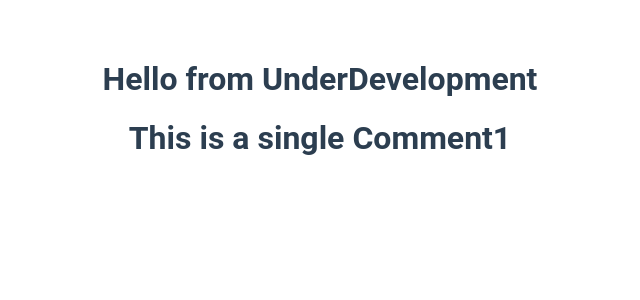
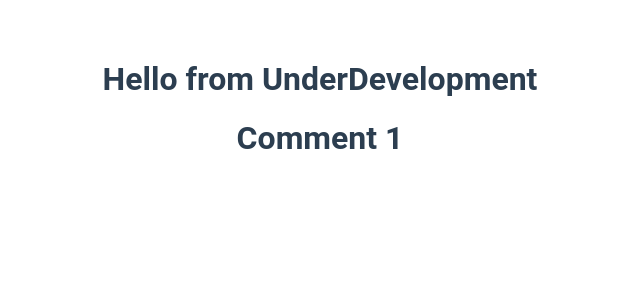
Before and after one commit to jwhittle933/UnderDevelopmentUI, a Vue app: page /#/comment/1 in a window 1280 px wide. Shown: the top 300 px of the page, without its empty margins (320-960 px from the left). Built offline with nearby package versions, Linux system fonts and the light colour scheme.

Commit message:
computed comment

```diff
--- a/src/components/Comments/Comment.vue
+++ b/src/components/Comments/Comment.vue
@@ -6,10 +6,10 @@
 
 <script>
 export const Comment = {
-  name: 'Comment ',
+  name: 'Comment Component',
   data() {
     return {
-      msg: 'This is a single Comment',
+      msg: 'Comment ',
     }
   },
   computed: {
```
